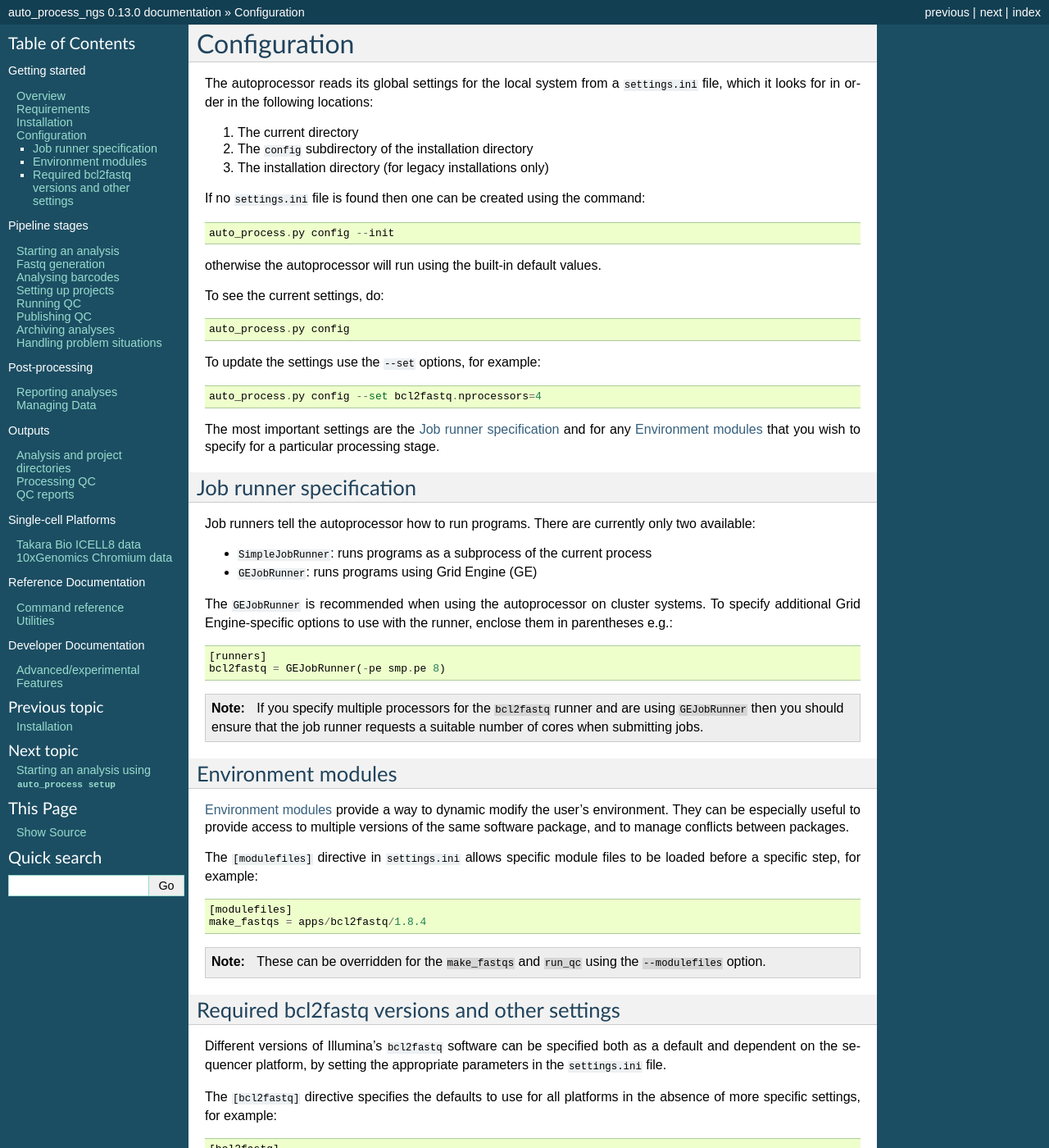
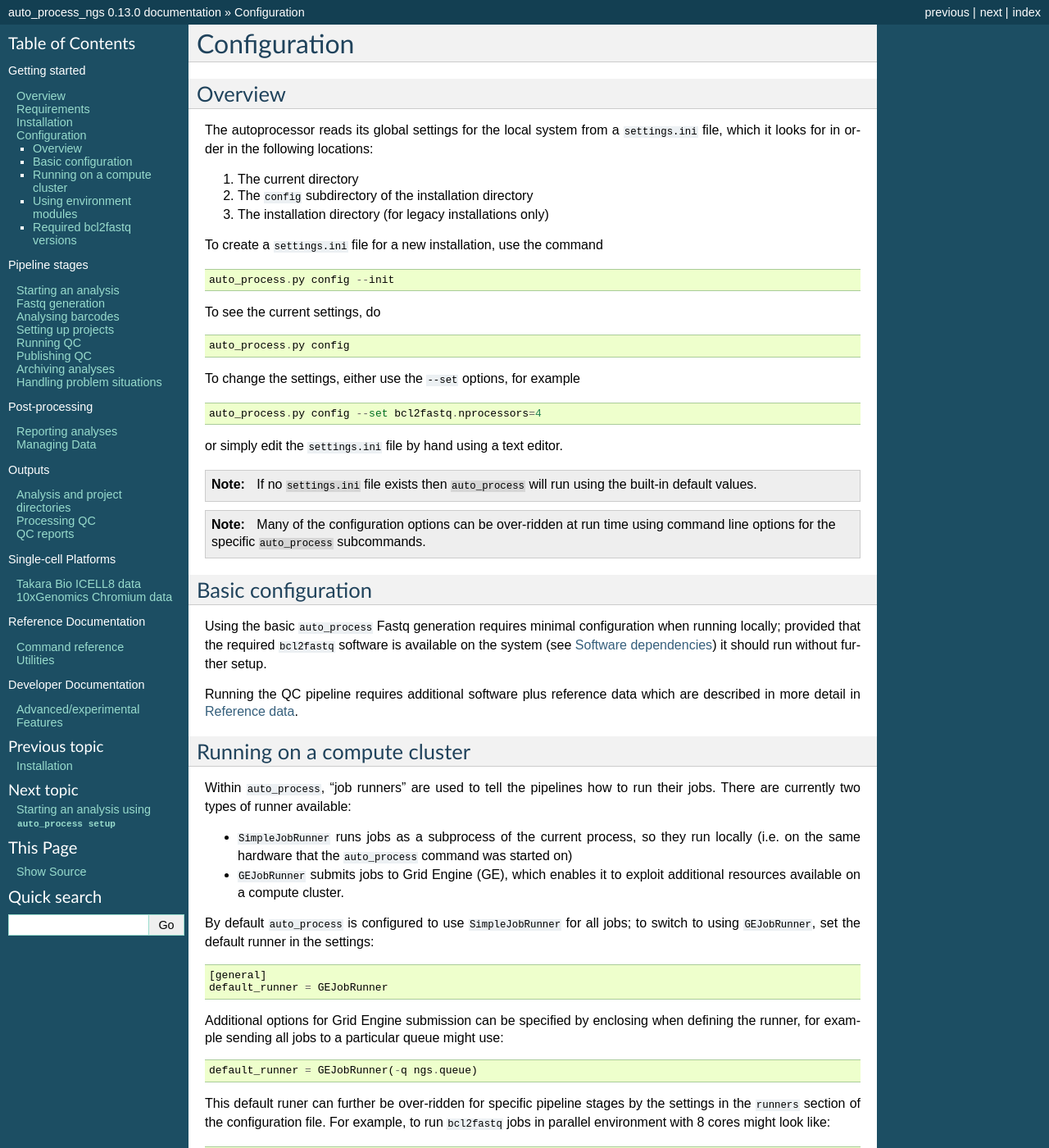
Before and after one commit to fls-bioinformatics-core/auto_process_ngs, a Sphinx documentation site: the page built from docs/source/configuration.rst, in a window 1280 px wide and 1400 px high. Shown: the whole window at 82% size. Built offline with Sphinx 7.4.7, drawn with Linux system fonts in a browser that asks for light colours; pages that are not in the unit, such as notebooks, are missing from menus; some of the changed text lies outside the part shown.

Commit message:
Documentation: updates to the configuration docs.

```diff
--- a/docs/source/configuration.rst
+++ b/docs/source/configuration.rst
@@ -4,6 +4,10 @@
 *************
 Configuration
 *************
+
+--------
+Overview
+--------
 
 The autoprocessor reads its global settings for the local system from a
 ``settings.ini`` file, which it looks for in order in the following
@@ -13,41 +17,93 @@ locations:
 2. The ``config`` subdirectory of the installation directory
 3. The installation directory (for legacy installations only)
 
-If no ``settings.ini`` file is found then one can be created using the
-command::
+To create a ``settings.ini`` file for a new installation, use the command
+
+::
 
     auto_process.py config --init
 
-otherwise the autoprocessor will run using the built-in default values.
+To see the current settings, do
 
-To see the current settings, do::
+::
 
     auto_process.py config
 
-To update the settings use the ``--set`` options, for example::
+
+To change the settings, either use the ``--set`` options, for example
+
+::
 
     auto_process.py config --set bcl2fastq.nprocessors=4
 
-The most important settings are the :ref:`job-runners` and for any
-:ref:`environment-modules` that you wish to specify for a particular
-processing stage.
+or simply edit the ``settings.ini`` file by hand using a text editor.
 
-.. _job-runners:
 
-Job runner specification
-------------------------
+.. note::
 
-Job runners tell the autoprocessor how to run programs. There are
-currently only two available:
+   If no ``settings.ini`` file exists then ``auto_process`` will run
+   using the built-in default values.
 
-* ``SimpleJobRunner``: runs programs as a subprocess of the current process
-* ``GEJobRunner``: runs programs using Grid Engine (GE)
+.. note::
 
-The ``GEJobRunner`` is recommended when using the autoprocessor on cluster
-systems. To specify additional Grid Engine-specific options to use with
-the runner, enclose them in parentheses e.g.::
+   Many of the configuration options can be over-ridden at run time
+   using command line options for the specific ``auto_process``
+   subcommands.
 
-    [runners]
+.. _basic_configuration:
+
+-------------------
+Basic configuration
+-------------------
+
+Using the basic ``auto_process`` Fastq generation requires minimal
+configuration when running locally; provided that the required
+``bcl2fastq`` software is available on the system (see
+:ref:`software_dependencies`) it should run without further setup.
+
+Running the QC pipeline requires additional software plus reference data
+which are described in more detail in :ref:`reference_data`.
+
+.. _running_on_compute_cluster:
+
+----------------------------
+Running on a compute cluster
+----------------------------
+
+Within ``auto_process``, "job runners" are used to tell the pipelines
+how to run their jobs. There are currently two types of runner available:
+
+* ``SimpleJobRunner`` runs jobs as a subprocess of the current process,
+  so they run locally (i.e. on the same hardware that the ``auto_process``
+  command was started on)
+* ``GEJobRunner`` submits jobs to Grid Engine (GE), which enables it to
+  exploit additional resources available on a compute cluster.
+
+By default ``auto_process`` is configured to use ``SimpleJobRunner``
+for all jobs; to switch to using ``GEJobRunner``, set the default runner
+in the settings:
+
+::
+
+   [general]
+   default_runner = GEJobRunner
+
+Additional options for Grid Engine submission can be specified by
+enclosing when defining the runner, for example sending all jobs to a
+particular queue might use:
+
+::
+
+   default_runner = GEJobRunner(-q ngs.queue)
+
+This default runer can further be over-ridden for specific pipeline
+stages by the settings in the ``runners`` section of the configuration
+file. For example, to run ``bcl2fastq`` jobs in parallel environment
+with 8 cores might look like:
+
+::
+
+   [runners]
     bcl2fastq = GEJobRunner(-pe smp.pe 8)
 
 .. note::
@@ -56,17 +112,24 @@ the runner, enclose them in parentheses e.g.::
    using ``GEJobRunner`` then you should ensure that the job runner requests
    a suitable number of cores when submitting jobs.
 
+.. note::
+
+   When running on a cluster the ``auto_process`` driver process should
+   run on the cluster login node; it has a small CPU and memory footprint
+   which should impact minimally on other users of the system.
+
 .. _environment-modules:
 
-Environment modules
--------------------
+-------------------------
+Using environment modules
+-------------------------
 
 `Environment modules <http://modules.sourceforge.net/>`_ provide a way to
 dynamic modify the user's environment. They can be especially useful to
 provide access to multiple versions of the same software package, and to
 manage conflicts between packages.
 
-The ``[modulefiles]`` directive in ``settings.ini`` allows specific module
+The ``[modulefiles]`` section in ``settings.ini`` allows specific module
 files to be loaded before a specific step, for example::
 
     [modulefiles]
@@ -79,8 +142,9 @@ files to be loaded before a specific step, for example::
 
 .. _required_bcl2fastq_versions:
 
-Required bcl2fastq versions and other settings
-----------------------------------------------
+---------------------------
+Required bcl2fastq versions
+---------------------------
 
 Different versions of Illumina's ``bcl2fastq`` software can be specified
 both as a default and dependent on the sequencer platform, by setting the
@@ -118,18 +182,3 @@ version will be used.
 
    This mechanism allows multiple ``bcl2fastq`` versions to be present
    in the environment simultaneously.
-
-.. warning::
-
-   Previously the ``[bcl2fastq]`` directive allowed the versions to be
-   set using platform names specified within that section, for example::
-
-        [bcl2fastq]
-        ...
-        hiseq = 1.8.4
-
-   This method is now deprecated in favour of the ``[platform:NAME]``
-   mechanism.
-
-   If this old method is detected then warnings are issued and the
-   software attempts to make an intelligent choice about the versions.
--- a/docs/source/install.rst
+++ b/docs/source/install.rst
@@ -38,4 +38,5 @@ Fastq generation and QC pipelines; these are listed in the section
 
 The installation may also require some configuration to tailor it to the
 local environment (for example, if running on a compute cluster); this is
-outlined in more detail in the section :ref:`auto_process_configuration`.
+outlined in more detail in the
+:doc:`configuration documentation <configuration>`.
--- a/docs/source/requirements.rst
+++ b/docs/source/requirements.rst
@@ -1,6 +1,8 @@
 ============
 Requirements
 ============
+
+.. _software_dependencies:
 
 *********************
 Software dependencies
@@ -50,6 +52,8 @@ Alternatively many of these packages can be obtained from the
     multiple ``bcl2fastq`` packages available on the path at run
     time then see :ref:`required_bcl2fastq_versions` for how to
     specify which version is used.
+
+.. _reference_data:
 
 **************
 Reference data
```
